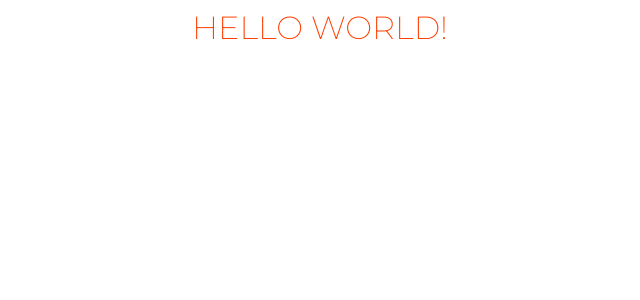
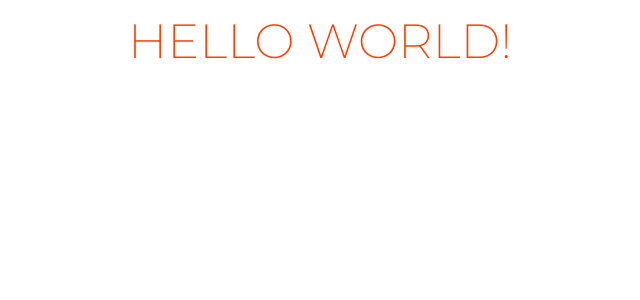
Before and after one commit to ghostdevv/discord-emoji-text, a Svelte app: page / in a window 1280 px wide. Shown: the top 300 px of the page, without its empty margins (320-960 px from the left). Built offline with nearby package versions, Linux system fonts and the light colour scheme.

Commit message:
style: updated global styles

```diff
--- a/public/global.css
+++ b/public/global.css
@@ -10,7 +10,7 @@ a {text-decoration: none;}
 
 :root {
     font-family: 'Montserrat', sans-serif;
-    font-size: 8px;
+    font-size: 12px;
     color: #000;
-    font-weight: 200;
+    font-weight: 400;
 }
```
